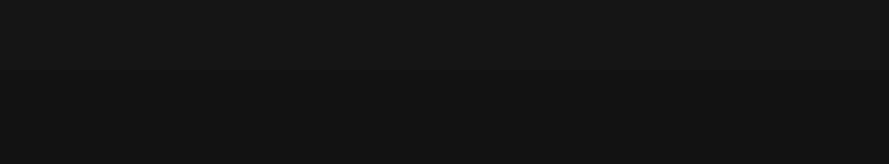
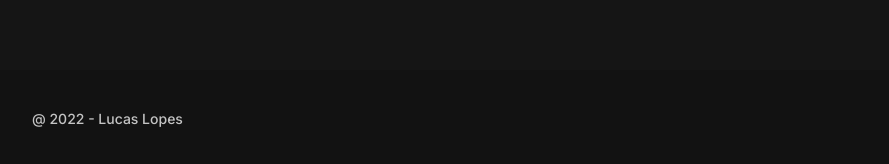
Before and after one commit to rcamillo/20-porfolio, a React (Create React App) app: page / in a window 1280 px wide. Shown: the part 2833-2997 px from the top of the page, without its empty margins (68-957 px from the left). Before the commit the page ends 2903 px from the top, so only its background shows below. Built offline with nearby package versions, Linux system fonts and the light colour scheme.

Commit message:
feat: create footer component

```diff
--- a/src/App.tsx
+++ b/src/App.tsx
@@ -3,6 +3,7 @@
 import { About } from './components/About'
 import { Container } from './components/Container'
 import { Experiences } from './components/Experiences'
+import { Footer } from './components/Footer'
 import { Header } from './components/Header'
 import { Presentation } from './components/Presentation'
 import { Projects } from './components/Projects'
@@ -29,6 +30,10 @@
       <Container variant="light">
         <Projects />
       </Container>
+
+      <Container>
+        <Footer />
+      </Container>
     </>
   )
 }
--- /dev/null
+++ b/src/components/Footer/index.tsx
@@ -0,0 +1,9 @@
+import React from 'react'
+
+import { Wrapper } from './styles'
+
+export const Footer = () => (
+  <Wrapper>
+    <span>@ 2022 - Lucas Lopes</span>
+  </Wrapper>
+)
--- /dev/null
+++ b/src/components/Footer/styles.ts
@@ -0,0 +1,9 @@
+import styled, { css } from 'styled-components'
+
+export const Wrapper = styled.footer`
+  ${({ theme }) => css`
+    padding: ${theme.spacings.large} 0;
+    font-size: ${theme.font.sizes.small};
+    color: ${theme.colors.grayLight};
+  `}
+`
```
